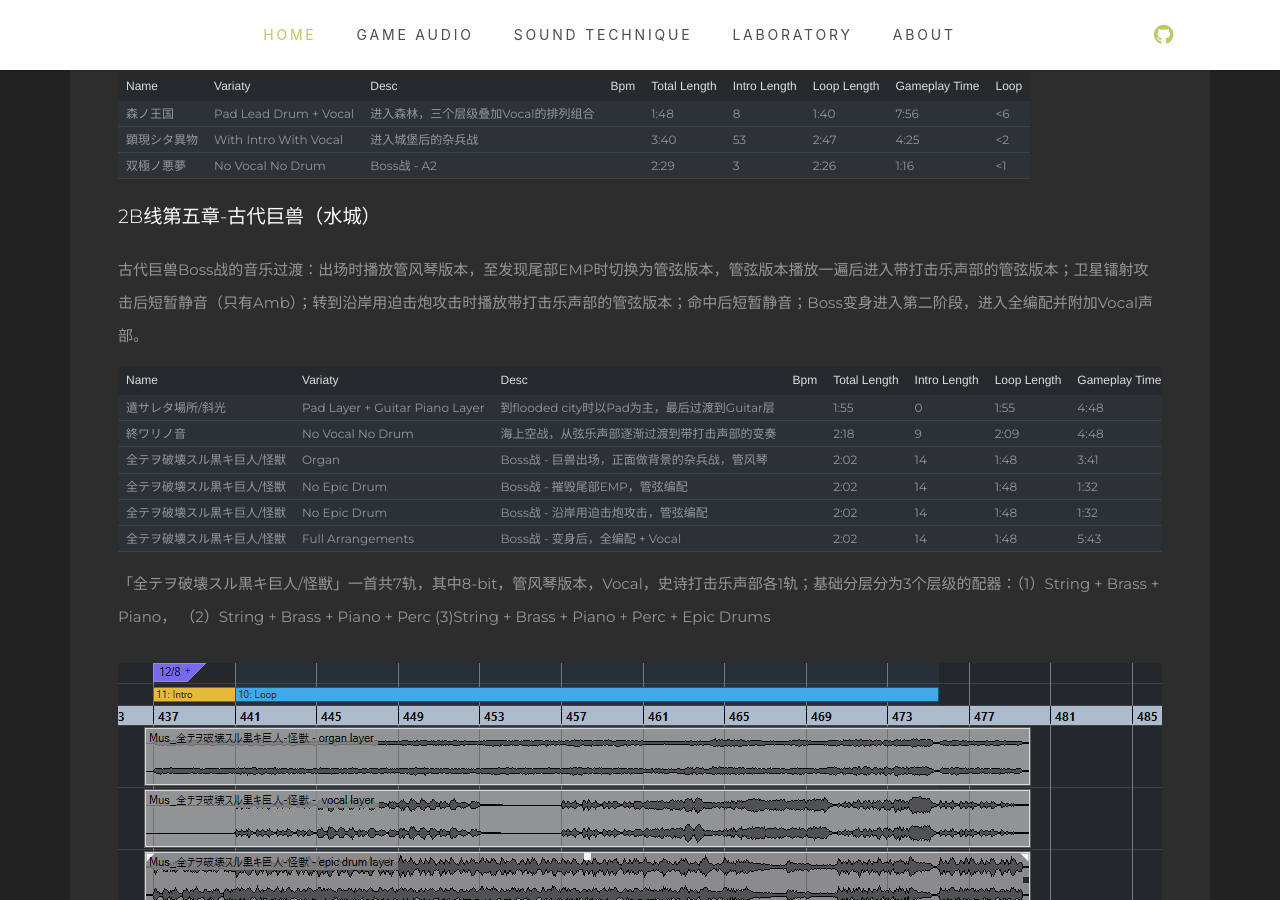
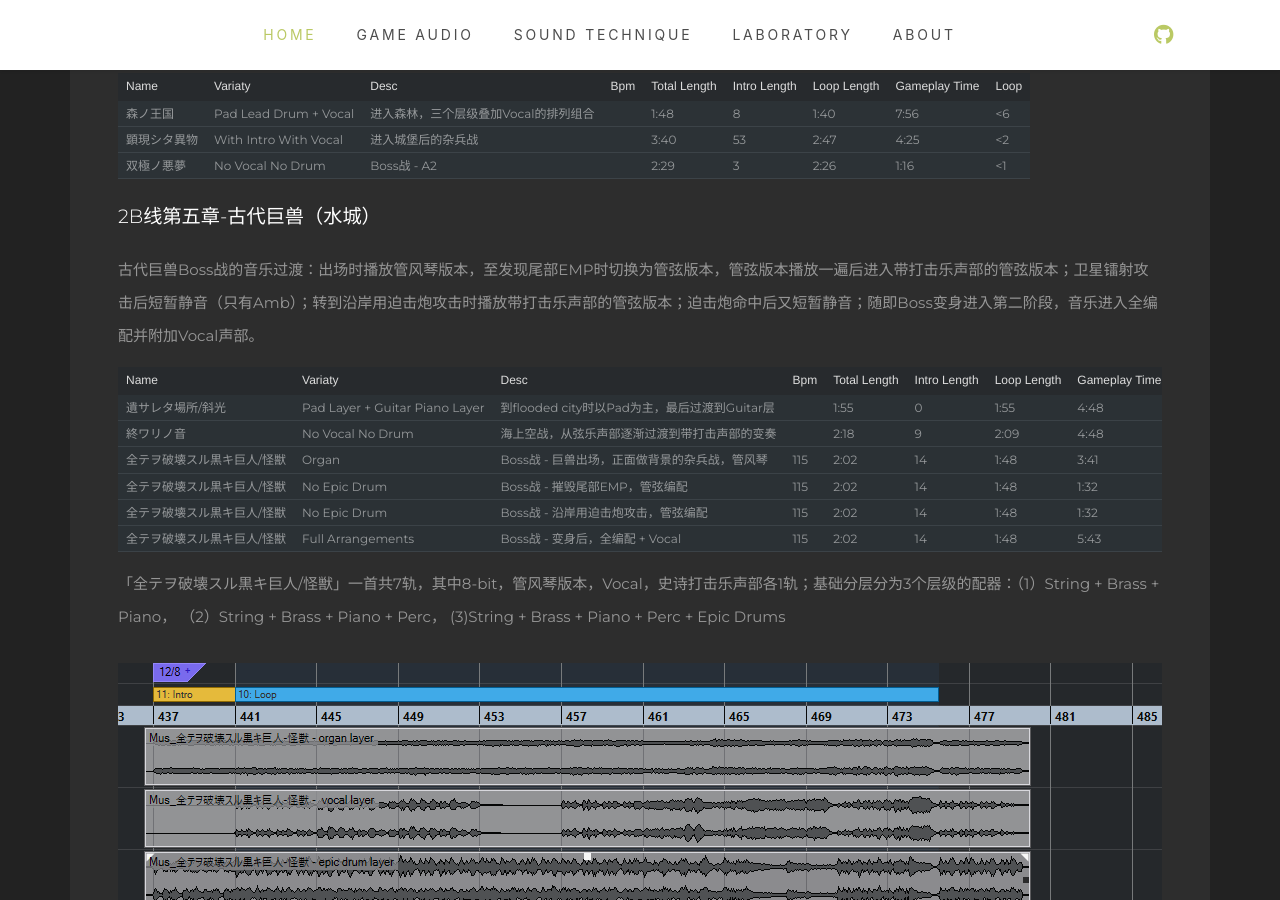
Before and after one commit to eharahe/eharahe.github.io, a Jekyll site: the page built from _posts/notes/2018-06-28-NieR-Automata-Music-Analysis.md, in a window 1280 px wide and 900 px high, scrolled down 6251 px. Built offline with Jekyll 4.4.1, drawn with Linux system fonts in a browser that asks for light colours.

Commit message:
update post

```diff
--- a/_posts/notes/2018-06-28-NieR-Automata-Music-Analysis.md
+++ b/_posts/notes/2018-06-28-NieR-Automata-Music-Analysis.md
@@ -137,18 +137,18 @@ excerpt_separator: <!--break-->
 
 #### 2B线第五章-古代巨兽（水城）
 
-古代巨兽Boss战的音乐过渡：出场时播放管风琴版本，至发现尾部EMP时切换为管弦版本，管弦版本播放一遍后进入带打击乐声部的管弦版本；卫星镭射攻击后短暂静音（只有Amb）；转到沿岸用迫击炮攻击时播放带打击乐声部的管弦版本；命中后短暂静音；Boss变身进入第二阶段，进入全编配并附加Vocal声部。
+古代巨兽Boss战的音乐过渡：出场时播放管风琴版本，至发现尾部EMP时切换为管弦版本，管弦版本播放一遍后进入带打击乐声部的管弦版本；卫星镭射攻击后短暂静音（只有Amb）；转到沿岸用迫击炮攻击时播放带打击乐声部的管弦版本；迫击炮命中后又短暂静音；随即Boss变身进入第二阶段，音乐进入全编配并附加Vocal声部。
 
 | Name           | Variaty                        | Desc                                               | Bpm | Total Length | Intro Length | Loop Length | Gameplay Time | Loop |
 |----------------|--------------------------------|----------------------------------------------------|-----|--------------|--------------|-------------|---------------|------|
 | 遺サレタ場所/斜光 | Pad Layer + Guitar Piano Layer | 到flooded city时以Pad为主，最后过渡到Guitar层      |     | 1:55         | 0            | 1:55        | 4:48          | <4   |
 | 終ワリノ音      | No Vocal No Drum               | 海上空战，从弦乐声部逐渐过渡到带打击声部的变奏         |     | 2:18         | 9            | 2:09        | 4:48          | <3   |
-| 全テヲ破壊スル黒キ巨人/怪獣 | Organ               | Boss战 - 巨兽出场，正面做背景的杂兵战，管风琴         |     | 2:02         | 14           | 1:48        | 3:41          | <3   |
-| 全テヲ破壊スル黒キ巨人/怪獣 | No Epic Drum        | Boss战 - 摧毁尾部EMP，管弦编配                       |     | 2:02         | 14           | 1:48        | 1:32          | <1   |
-| 全テヲ破壊スル黒キ巨人/怪獣 | No Epic Drum        | Boss战 - 沿岸用迫击炮攻击，管弦编配                  |     | 2:02         | 14           | 1:48        | 1:32          | <1   |
-| 全テヲ破壊スル黒キ巨人/怪獣 | Full Arrangements   | Boss战 - 变身后，全编配 + Vocal                     |     | 2:02         | 14           | 1:48        | 5:43          | <4   |
+| 全テヲ破壊スル黒キ巨人/怪獣 | Organ               | Boss战 - 巨兽出场，正面做背景的杂兵战，管风琴         | 115 | 2:02         | 14           | 1:48        | 3:41          | <3   |
+| 全テヲ破壊スル黒キ巨人/怪獣 | No Epic Drum        | Boss战 - 摧毁尾部EMP，管弦编配                       | 115 | 2:02         | 14           | 1:48        | 1:32          | <1   |
+| 全テヲ破壊スル黒キ巨人/怪獣 | No Epic Drum        | Boss战 - 沿岸用迫击炮攻击，管弦编配                  | 115 | 2:02         | 14           | 1:48        | 1:32          | <1   |
+| 全テヲ破壊スル黒キ巨人/怪獣 | Full Arrangements   | Boss战 - 变身后，全编配 + Vocal                     | 115 | 2:02         | 14           | 1:48        | 5:43          | <4   |
 
-「全テヲ破壊スル黒キ巨人/怪獣」一首共7轨，其中8-bit，管风琴版本，Vocal，史诗打击乐声部各1轨；基础分层分为3个层级的配器：（1）String + Brass + Piano， （2）String + Brass + Piano + Perc (3)String + Brass + Piano + Perc + Epic Drums
+「全テヲ破壊スル黒キ巨人/怪獣」一首共7轨，其中8-bit，管风琴版本，Vocal，史诗打击乐声部各1轨；基础分层分为3个层级的配器：（1）String + Brass + Piano， （2）String + Brass + Piano + Perc， (3)String + Brass + Piano + Perc + Epic Drums
 
 ![顕現シタ異物](\assets\images\Nier\f.png)
 
```
